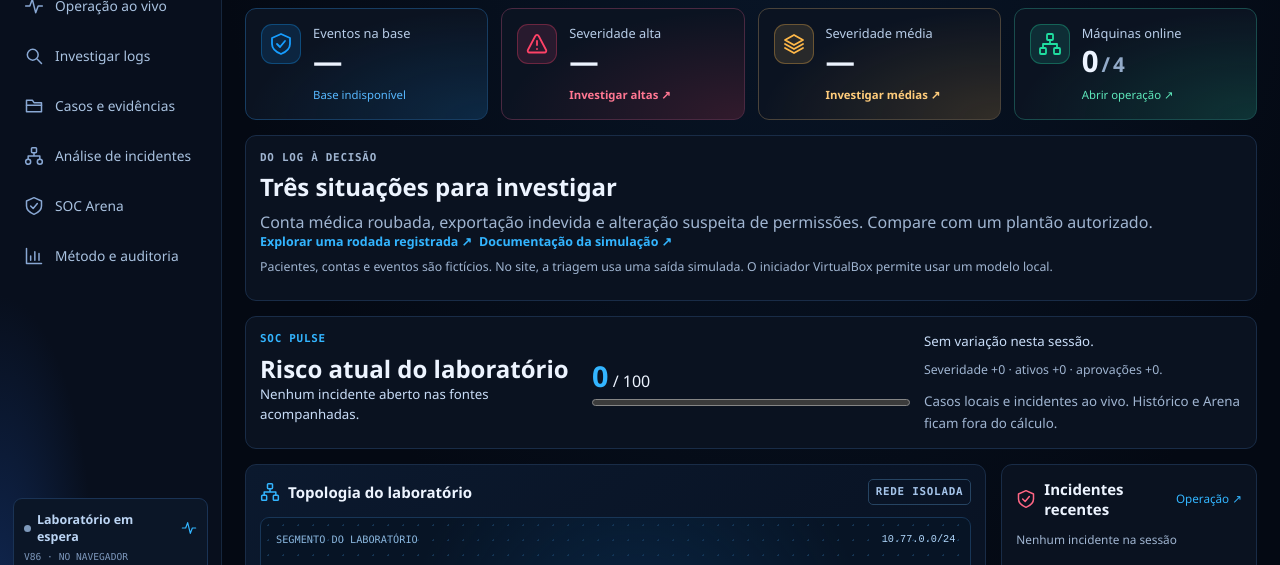
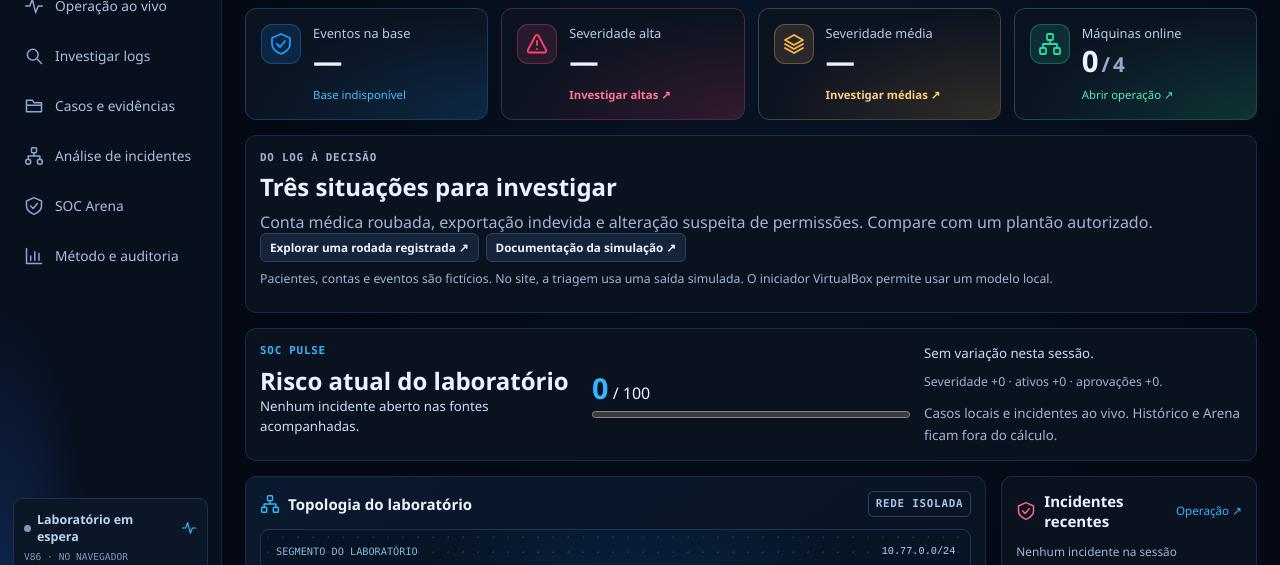
Before and after one commit to gustavobergz/soc-t1-automation, a plain HTML site: page DEMO SOC.html in a window 1280 px wide. Shown: the part 186-751 px from the top of the page. Drawn offline with Linux system fonts and the light colour scheme; no server answers.

Commit message:
Style sample log download link

```diff
--- a/lab/painel.css
+++ b/lab/painel.css
@@ -162,6 +162,8 @@ button:disabled { cursor: default; opacity: .48; }
 .machine code { color: #8bd1ff; font-size: .73rem; }
 .controls { display: flex; gap: 12px; flex-wrap: wrap; align-items: center; margin: 13px 0; min-height: 38px; }
 .actions { display: flex; gap: 7px; flex-wrap: wrap; }
+.actions a { display: inline-flex; align-items: center; border: 1px solid #294364; border-radius: 6px; padding: 6px 9px; color: inherit; background: #15243b; font-size: .73rem; font-weight: 650; text-decoration: none; white-space: nowrap; }
+.actions a:hover { background: #203c60; }
 button { border: 1px solid #294364; border-radius: 6px; background: #15243b; padding: 8px 12px; font-weight: 650; font-size: .80rem; }
 button:hover:not(:disabled) { background: #203c60; }
 button.primary { color: #fff; background: #0966c5; border-color: #228bec; }
```
